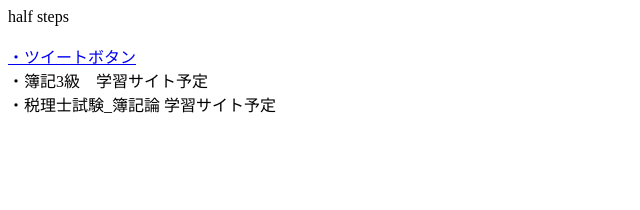
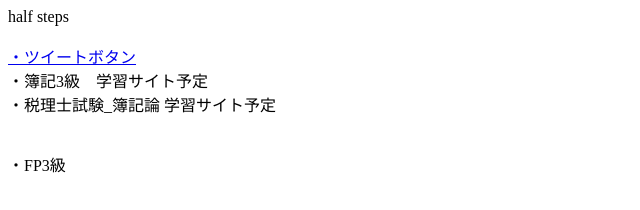
Before and after one commit to hast-5/site, a plain HTML site: page index.html in a window 1280 px wide. Shown: the full height of the page, 0-640 px from the left. Drawn offline with Linux system fonts and the light colour scheme.

Commit message:
Update index.html

```diff
--- a/index.html
+++ b/index.html
@@ -1,5 +1,5 @@
 <!DOCTYPE html>
-<!--  -->
+<!-- https://hast-5.github.io/site/ -->
 <html lang="ja">
 <head>
   <meta charset="UTF-8">
@@ -18,6 +18,9 @@ half steps<br>
 <a href="tweet-button.html">・ツイートボタン</a><br>
 ・簿記3級　学習サイト予定<br>
 ・税理士試験_簿記論 学習サイト予定<br>
+  <br>
+  <br>
+  ・FP3級<br>
 
 </body>
 </html>
```
